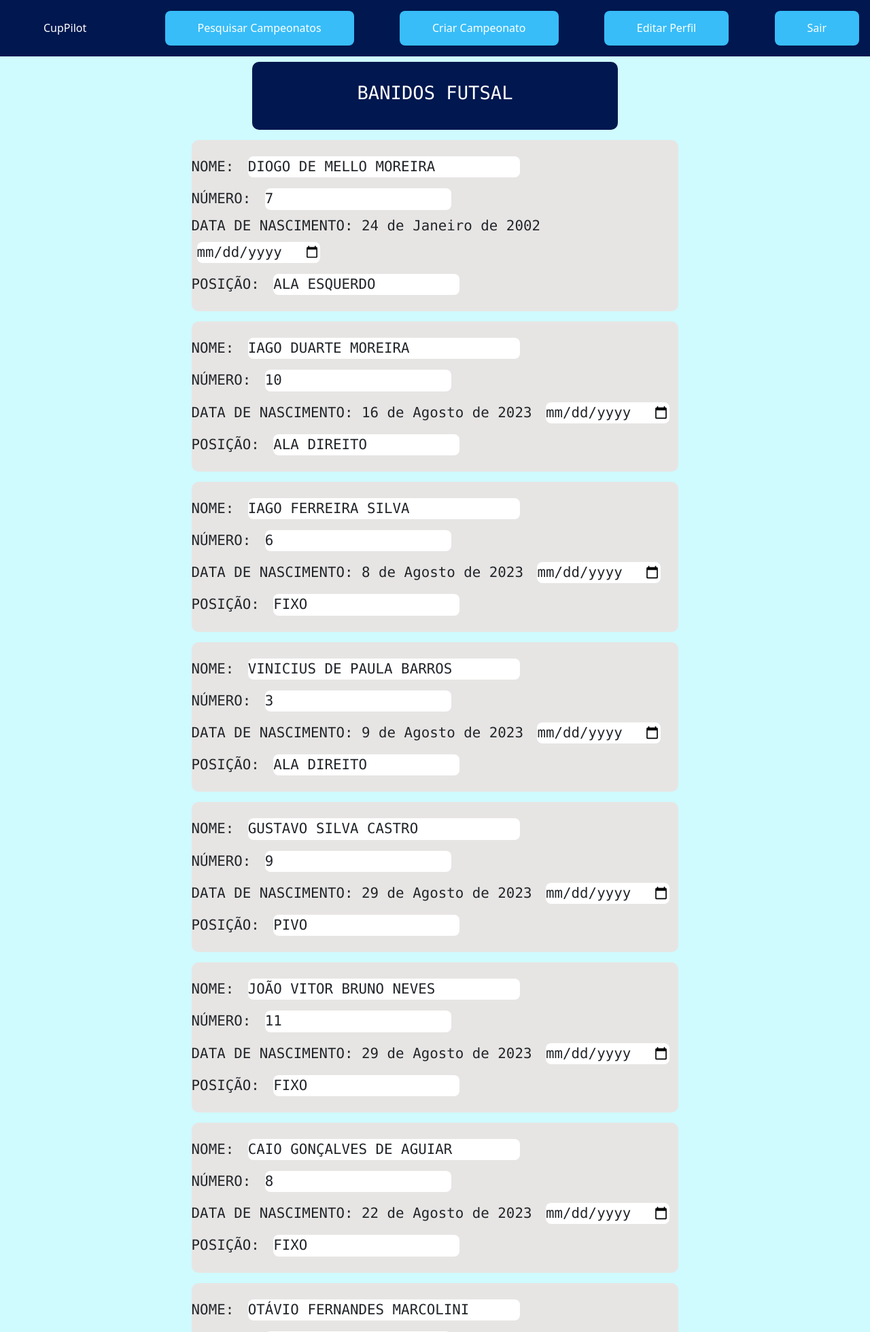
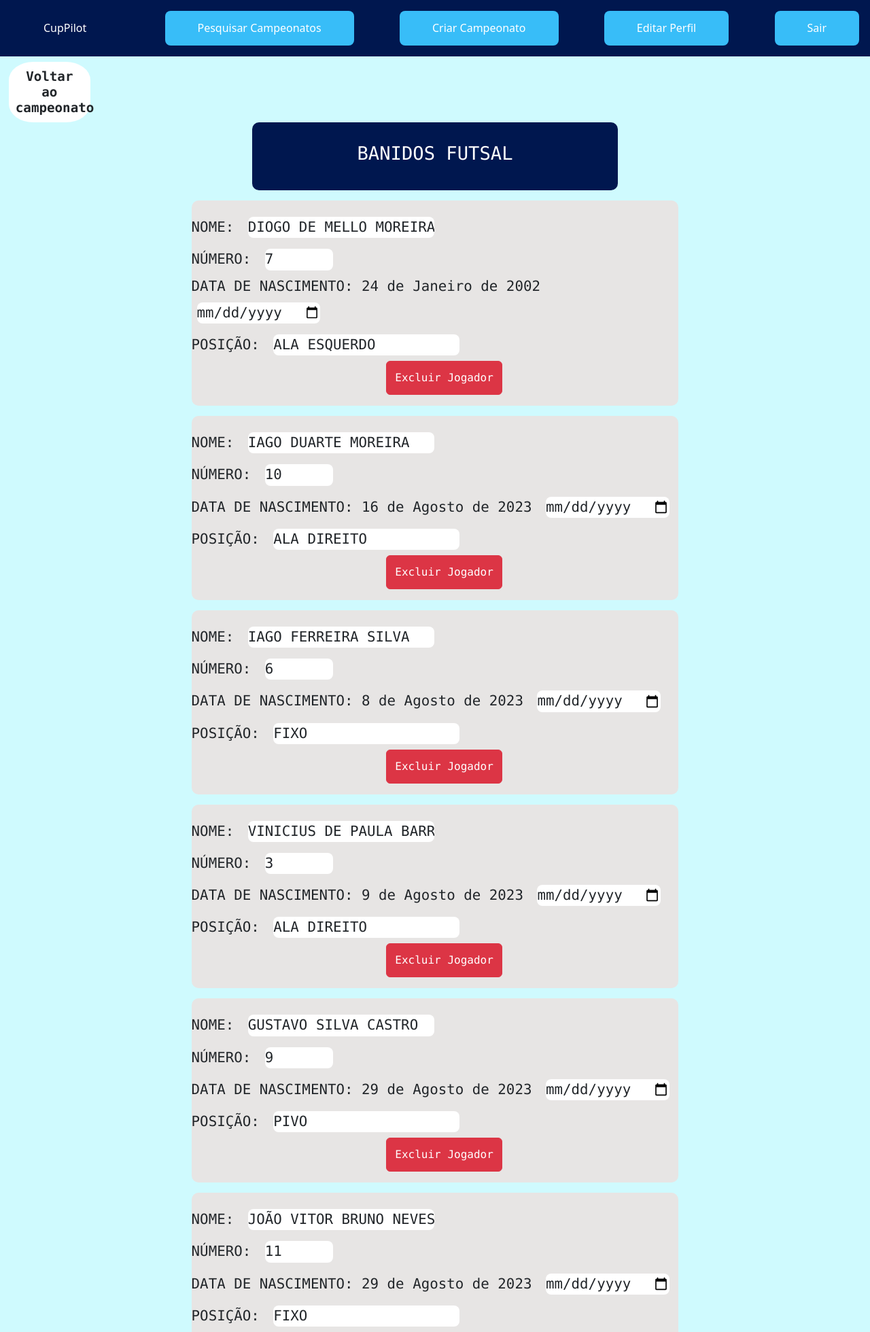
Before and after one commit to DiogoMelloDM7/CupPilot, a Django app: page /editarequipe/1 in a window 1280 px wide. Shown: the top 1960 px of the page at 68% size. Run offline with Django 4.2, Linux system fonts and the light colour scheme; a user stored in the database is signed in; data comes from the database, SQL or seed files in the repository; both versions use the stored data as it was after the commit; some libraries are stand-ins or nearby versions.

Commit message:
Ajustes finais sobre os jogadores

```diff
--- a/campeonato/templates/time_edit.html
+++ b/campeonato/templates/time_edit.html
@@ -1,11 +1,15 @@
 {% extends "base.html" %}
 {% load crispy_forms_tags %}
+{% load static %}
 
 {% block title %} Detalhes da equipe {% endblock %}
 
 {% block content %}
 
 <main class='fundo-azul py-2' style='min-height: 789px;'>
+    <div class='voltar'>
+        <h1><a href="{% url 'campeonato:campeonato_edit' equipe.campeonato.id %}">Voltar ao campeonato </a></h1>
+    </div>
     <div class='centro' style="min-height: 789px;">
         <div class='opcoes3'>
         <h1>{{ equipe.nome|upper }}<h1>
@@ -18,9 +22,9 @@
 
                     <input name='id{{ forloop.counter }}' value="{{ player.id }}" type="hidden">
                     <label for='nome'>NOME: </label>
-                    <input style="width:400px;" class='rounded-lg m-2' id='nome' name='nome{{ forloop.counter }}' type='text' value='{{ player.nome|upper }}'> <br>
+                    <input class='rounded-lg m-2 nome' id='nome' name='nome{{ forloop.counter }}' type='text' value='{{ player.nome|upper }}'> <br>
                     <label for='numero'>NÚMERO: </label>
-                    <input class='rounded-lg m-2' id='numero' name='numero{{ forloop.counter }}' type='text' value='{{ player.numero }}'> <br>
+                    <input style='max-width:100px;' class='rounded-lg m-2' id='numero' name='numero{{ forloop.counter }}' type='text' value='{{ player.numero }}'> <br>
 
                     {% if player.data_nascimento %}
                     <label for='data'>DATA DE NASCIMENTO: {{ player.data_nascimento }}</label>
@@ -30,18 +34,19 @@
                     <input class='rounded-lg m-2' id='data' name='data{{ forloop.counter }}' type='date' value='Data não Informada' required><br>
                     {% endif %}
                     <label for='posicao'>POSIÇÃO: </label>
-                    <input class='rounded-lg m-2' id='posicao' name='posicao{{ forloop.counter }}' type='text' value='{{ player.posicao|upper }}'>
+                    <input class='rounded-lg m-2 nome' id='posicao' name='posicao{{ forloop.counter }}' type='text' value='{{ player.posicao|upper }}'>
+                    <button class='btn btn-danger' style="min-width: 20%; margin-left: 40%; min-height:50px;" onclick="excluirJogador('{{ player.id }}', '{{ equipe.id }}')">Excluir Jogador</button>
                 </div>
         {% endfor %}
         <input type='hidden' name='quantidade' value='{{ quantidade_de_atletas }}'>
-        <button type='submit' value='att' name='confirm' class="btn btn-success my-4" style="width: 20%; margin-left: 40%; height:50px;">Confirmar alterações</button>
+        <button type='submit' value='att' name='confirm' class="btn btn-success my-4" style="min-width: 20%; margin-left: 40%; height:50px;">Confirmar alterações</button>
         </form>
         {% endif %}
         <form method='POST' >
             {% csrf_token %}
             <div class='jogador'>
                     <label for='nome'>NOME: </label>
-                    <input style="width:400px;" class='rounded-lg m-2' id='nome' name='novonome' type='text'> <br>
+                    <input style="min-width:250px;" class='rounded-lg m-2' id='nome' name='novonome' type='text'> <br>
                     <label for='numero'>NÚMERO: </label>
                     <input class='rounded-lg m-2' id='numero' name='novonumero' type='text'> <br>
 
@@ -51,7 +56,7 @@
 
                     <label for='posicao'>POSIÇÃO: </label>
                     <input class='rounded-lg m-2' id='posicao' name='novaposicao' type='text'>
-                    <button type='submit' value='add' name='confirm' class="btn btn-success my-4" style="width: 20%; margin-left: 40%; height:50px;">Adicionar Jogador</button>
+                    <button type='submit' value='add' name='confirm' class="btn btn-success my-4" style="min-width: 20%; margin-left: 40%; min-height:50px;">Adicionar Jogador</button>
             </div>
         </form>
     <div>
--- a/campeonato/urls.py
+++ b/campeonato/urls.py
@@ -1,5 +1,5 @@
 from django.urls import path, reverse_lazy
-from .views import Homepage, HomeLogin, criar_campeonato, Time, CampeonatoPage, MeusCampeonatos, EditCampeonato, CampeonatosMaisVistos, CriarConta, EditarPerfil, editarEquipe
+from .views import Homepage, HomeLogin, criar_campeonato, Time, CampeonatoPage, MeusCampeonatos, EditCampeonato, CampeonatosMaisVistos, CriarConta, EditarPerfil, editarEquipe, jogador_delete
 from django.contrib.auth import views as auth_views
 
 
@@ -20,4 +20,5 @@ urlpatterns = [
     path('editarperfil/<int:pk>', EditarPerfil.as_view(), name='editarperfil'),
     path('mudarsenha/',auth_views.PasswordChangeView.as_view(template_name='editarperfil.html', success_url=reverse_lazy('campeonato:homelogin')), name='mudarsenha'),
     path('editarequipe/<int:pk>', editarEquipe, name='editarequipe'),
+    path('excluir-jogador/<int:jogadorId>', jogador_delete, name='jogador_delete'),
 ]
--- a/campeonato/views.py
+++ b/campeonato/views.py
@@ -5,7 +5,7 @@ from django.views.generic import TemplateView, DetailView, ListView, FormView, U
 from django.contrib.auth.mixins import LoginRequiredMixin
 from .models import Equipe, Campeonato, Usuario, Jogador
 from .forms import CriarContaForm
-from django.forms import inlineformset_factory
+from django.http import JsonResponse
 
 class Homepage(TemplateView):
 
@@ -75,34 +75,45 @@ class EditarPerfil(LoginRequiredMixin, UpdateView):
 
 
 def editarEquipe(request, pk):
-    equipe = get_object_or_404(Equipe, pk=pk)
-    if request.method == "POST":
-        form_type = request.POST.get("confirm")
-        if form_type == 'att':
-            quantidade = int(request.POST.get('quantidade'))
-            for jogador in range(1, quantidade+1):
-                id = request.POST.get(f'id{jogador}')
-                nome = request.POST.get(f'nome{jogador}')
-                numero = request.POST.get(f'numero{jogador}')
-                data = request.POST.get(f'data{jogador}')
-                posicao = request.POST.get(f'posicao{jogador}')
+    if request.user.is_authenticated:
+        equipe = get_object_or_404(Equipe, pk=pk)
+        if request.method == "POST":
+            form_type = request.POST.get("confirm")
+            if form_type == 'att':
+                quantidade = int(request.POST.get('quantidade'))
+                for jogador in range(1, quantidade+1):
+                    id = request.POST.get(f'id{jogador}')
+                    nome = request.POST.get(f'nome{jogador}')
+                    numero = request.POST.get(f'numero{jogador}')
+                    data = request.POST.get(f'data{jogador}')
+                    posicao = request.POST.get(f'posicao{jogador}')
 
-                atleta = Jogador.objects.get(id=id)
-                atleta.nome = nome
-                atleta.numero = numero
-                if data == "":
-                    data = atleta.data_nascimento
-                atleta.data_nascimento = data
-                atleta.posicao = posicao
-                atleta.save()
-        if form_type == 'add':
-            nome = request.POST.get('novonome')
-            numero = request.POST.get('novonumero')
-            data = request.POST.get('novadata')
-            posicao = request.POST.get('novaposicao')
-            Jogador.objects.create(equipe=equipe, nome=nome, posicao=posicao, numero=numero, data_nascimento=data)
+                    atleta = Jogador.objects.get(id=id)
+                    atleta.nome = nome
+                    atleta.numero = numero
+                    if data == "":
+                        data = atleta.data_nascimento
+                    atleta.data_nascimento = data
+                    atleta.posicao = posicao
+                    atleta.save()
+            if form_type == 'add':
+                nome = request.POST.get('novonome')
+                numero = request.POST.get('novonumero')
+                data = request.POST.get('novadata')
+                posicao = request.POST.get('novaposicao')
+                Jogador.objects.create(equipe=equipe, nome=nome, posicao=posicao, numero=numero, data_nascimento=data)
 
-    return render(request, 'time_edit.html', {'equipe': equipe})
+        return render(request, 'time_edit.html', {'equipe': equipe})
+    else:
+        return redirect('campeonato:homepage')
+
+
+def jogador_delete(request, jogadorId):
+    if request.method == "DELETE":
+        jogador = get_object_or_404(Jogador, id=jogadorId)
+        jogador.delete()
+        return JsonResponse({"success": True})
+    return JsonResponse({"success": False})
 
 
 
--- a/static/css/style.css
+++ b/static/css/style.css
@@ -67,6 +67,10 @@ td, th {
     background-color: rgb(231 229 228); width:80%; min-height: 50px; font-size: 1.3rem; font-family: Consolas; font-weight: 400; text-align: left; padding: 10px 0px; margin-top: 15px; border-radius: 10px; margin-left:auto; margin-right: auto;
 }
 
+.voltar{
+    background-color: white; border-radius: 30%; max-width: 120px; margin-left:1%; text-align: center; font-size: 1.2rem; font-family: Consolas; font-weight: 700; padding: 10px;
+}
+
 
 button > a:hover{
     color:black;
@@ -109,6 +113,11 @@ button > a:hover{
     margin:100px 600px;
 }
 
+.nome{
+    min-width:250px;
+}
+
+
 @media screen and (max-width: 1180px) {
     .navbar {
       display: none; /* Esconder a navbar em dispositivos menores */
@@ -133,6 +142,9 @@ button > a:hover{
   @media screen and (max-height: 700px) {
     .opcoes{
         background-color: #00174F; color: white; width: 250px; height: 60px; font-size: 1.2rem; border-radius: 10px; text-align: center; margin: 50px 60px;
+    }
+    .nome{
+        min-width:250px;
     }
 
   }
@@ -195,4 +207,7 @@ button > a:hover{
     .form{
         width: 100%;
     }
+    .nome{
+        width:100px;
+    }
   }
--- /dev/null
+++ b/static/js/script.js
@@ -0,0 +1,38 @@
+function getCookie(name) {
+    let cookieValue = null;
+    if (document.cookie && document.cookie !== '') {
+        const cookies = document.cookie.split(';');
+        for (let i = 0; i < cookies.length; i++) {
+            const cookie = cookies[i].trim();
+            // Verifica se o cookie começa com o nome do token CSRF
+            if (cookie.substring(0, name.length + 1) === (name + '=')) {
+                cookieValue = decodeURIComponent(cookie.substring(name.length + 1));
+                break;
+            }
+        }
+    }
+    return cookieValue;
+}
+
+function excluirJogador(jogadorId, equipeId) {
+    if (confirm("Tem certeza que deseja excluir este jogador?")) {
+        const csrftoken = getCookie('csrftoken');
+        fetch(`/excluir-jogador/${jogadorId}`, {
+            method: "DELETE",
+            headers: {
+                "X-CSRFToken": csrftoken,
+
+            },
+        })
+        .then((response) => {
+            if (response.ok) {
+                window.location.href = `/editarequipe/${equipeId}` // Atualiza a página após excluir o item
+            } else {
+                alert("Ocorreu um erro ao excluir o jogador.");
+            }
+        })
+        .catch((error) => {
+            console.error("Erro na solicitação AJAX:", error);
+        });
+    }
+}
--- a/templates/base.html
+++ b/templates/base.html
@@ -17,6 +17,6 @@
 {% block content %}
 {% endblock %}
 {% include 'footer.html' %}
-
+<script src="{% static 'js/script.js' %}"></script>
 </body>
 </html>
```
Also changed, not shown: campeonato/templates/campeonato_dados.html (+8 -3 lines), campeonato/templates/editcampeonato.html (+8 -3 lines), db.sqlite3.
